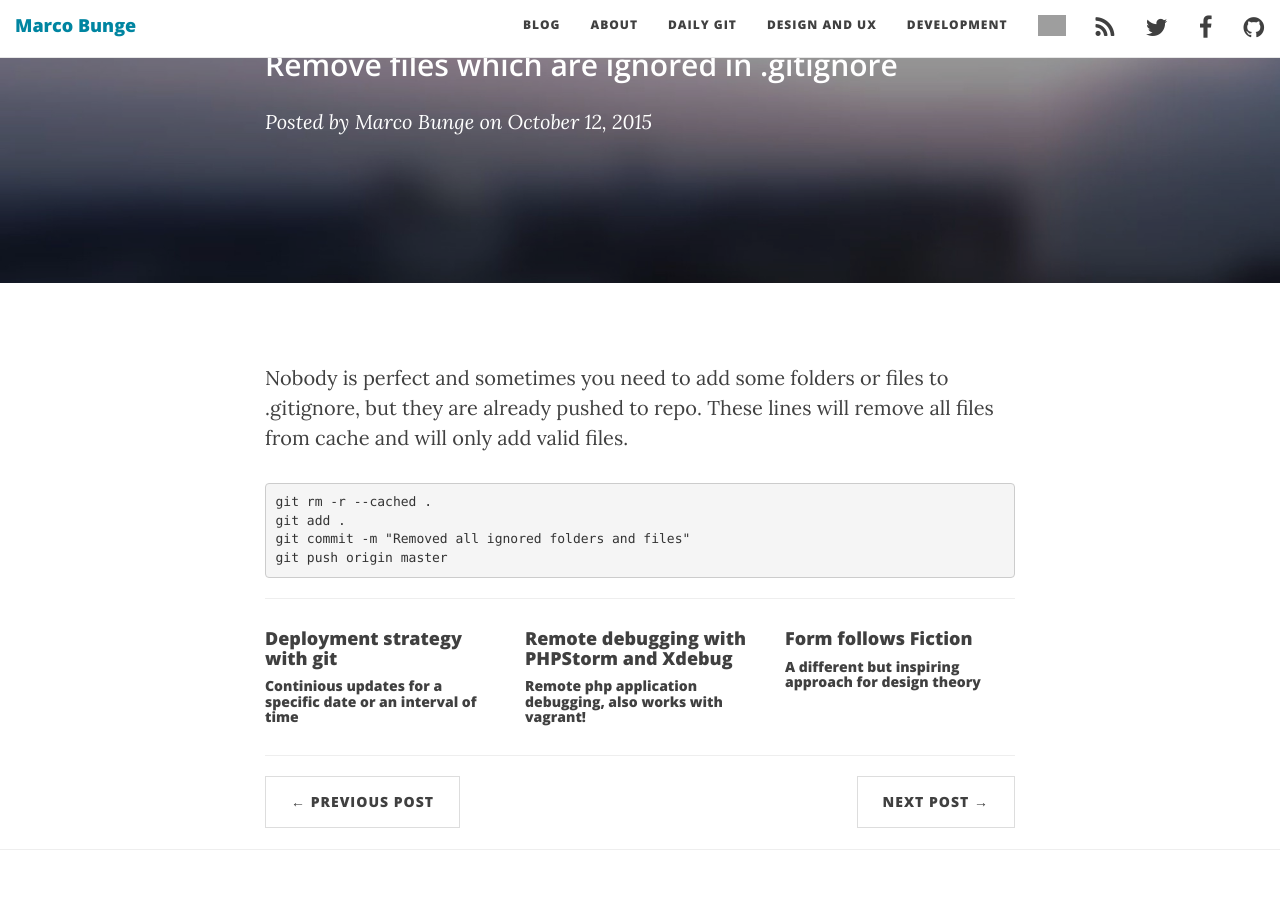
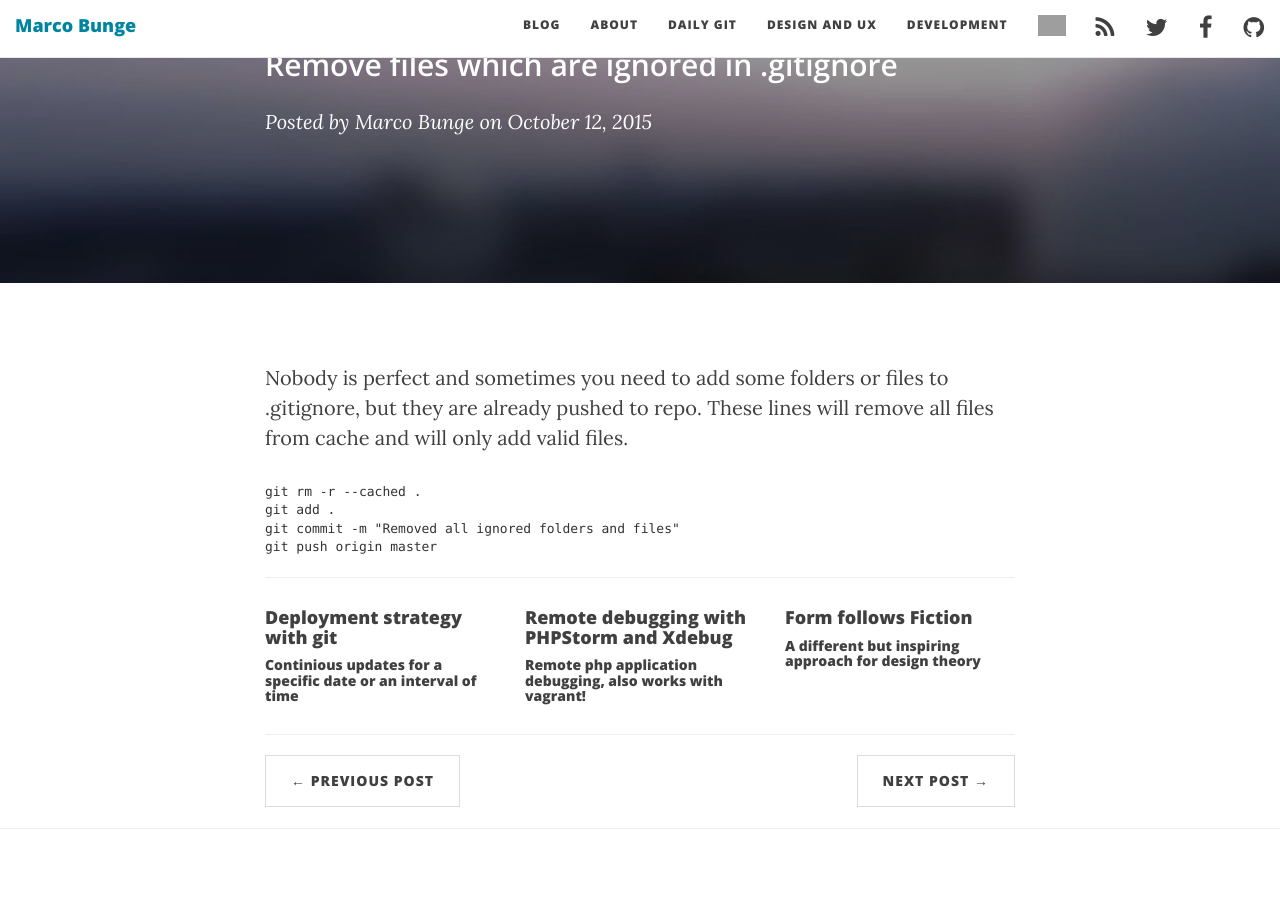
Before and after one commit to mbunge/mbunge.github.io, a Jekyll site: the page built from _posts/2015-10-12-git-remove-ignored-files.markdown, in a window 1280 px wide and 1400 px high, scrolled down 253 px. Shown: the top 897 px of the window. Built offline with Jekyll 4.4.1, drawn with Linux system fonts in a browser that asks for light colours; nearby versions of some CDN libraries; comment, search, counter and statistics services are not loaded; grey boxes are pictures that could not be loaded.

Commit message:
Update syntax.css

```diff
--- a/css/syntax.css
+++ b/css/syntax.css
@@ -1,3 +1,12 @@
+.highlight pre {
+    padding: 0;
+    background-color: #ffffff;
+    border: 0;
+    border-radius: 0;
+}
+.highlight .table-responsive {
+  border: none;
+}
 .highlight  { background: #ffffff; }
 .highlight .c { color: #999988; font-style: italic } /* Comment */
 .highlight .err { color: #a61717; background-color: #e3d2d2 } /* Error */
```
